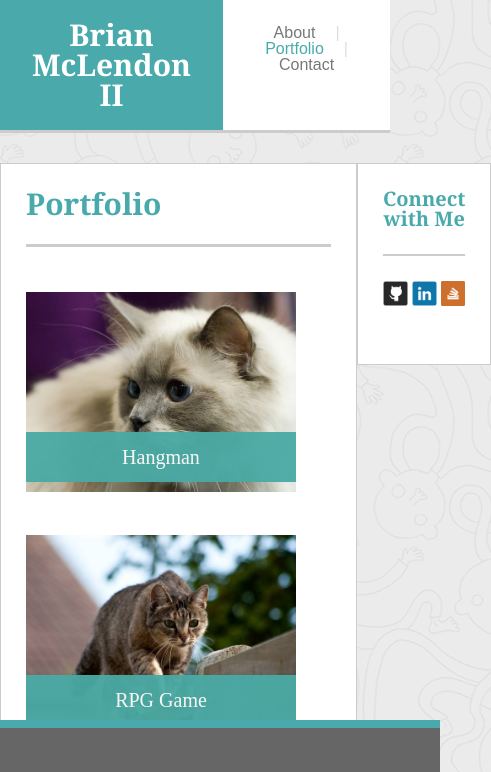
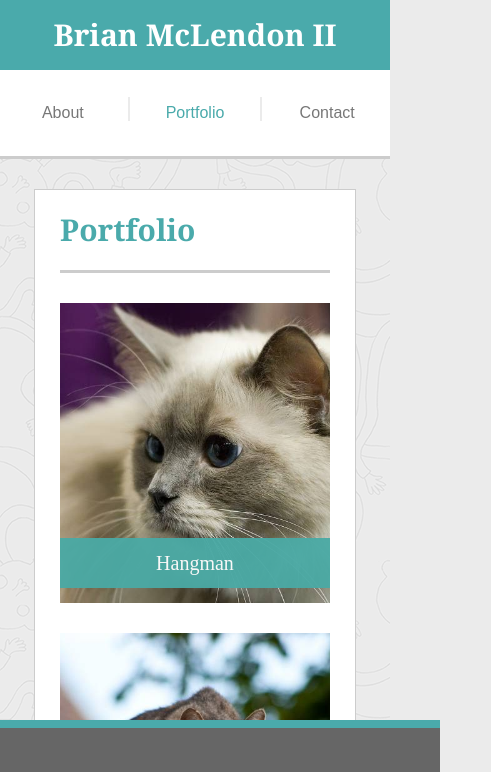
Before and after one commit to eyeofbri/Basic-Portfolio2, a plain HTML site: page portfolio.html in a window 390 px wide. Shown: the top 772 px of the page, 491 px wide, since content can reach past the window. Drawn offline with Linux system fonts and the light colour scheme.

Commit message:
jan25th,2017 -completed design

```diff
--- a/assets/css/style.css
+++ b/assets/css/style.css
@@ -13,7 +13,8 @@
 
 body{
 	background: url(../images/ignasi_pattern_s.png);
-    background-position: 25% 25%;
+    /*background-position: 25% 25%;*/
+    background-color: #ebebeb;
 }
 
 
@@ -49,9 +50,16 @@ header{
 	padding: 25px 0;
 }
 
+#top-holder p{
+	font-size:25px;
+	color:#ebebeb;
+	display: inline-block;
+    vertical-align: middle;
+}
+
 #top-holder nav a:not(.nav-active) {
     color: #777;
-    padding: 10px 10px;
+    padding: 10px 20px;
     text-decoration: none;
 }
 
@@ -65,16 +73,16 @@ header{
 .nav-active {
     color: var(--fontC-Teal);
     cursor: default;
-    padding: 10px 10px;
+    padding: 10px 20px;
 	text-decoration: none;
 }
 
-#top-holder nav a:nth-of-type(-n+2):after{
+/*#top-holder nav a:nth-of-type(-n+2):after{
 	content: "|";
 	padding-left: 20px;
 	color:#ddd;
 }
-
+*/
 
 
 /*PAGE MID*/
@@ -83,7 +91,6 @@ main{
     display: flex;
 	margin: 0 auto;
 	max-width: var(--myWidth);
-
     padding-bottom: 30px;
     margin-bottom: 140px;
 }
@@ -129,8 +136,8 @@ aside{
 	width: 220px;
 	flex:0.85;
 	height: 200px;
-   -webkit-flex-flow: column wrap;
-   flex-flow: column wrap;
+   	-webkit-flex-flow: column wrap;
+   	flex-flow: column wrap;
 }
 
 aside h2{
@@ -245,24 +252,22 @@ section form{
 /*PORTFOLIO PAGE*/
 
 section ul li{
-	width: 270px;
-	height: 200px;
+	width: 100%;
+	height: 300px;
 	background: #333;
 	clear:both;
 	display: inline-flex;
 	overflow: hidden;
 	padding: 0;
-	margin: 20px 0;
+	margin: 5px 0 25px 0;
 	background-size: cover;
 	background-repeat: no-repeat;
 	background-position: 50% 50%;
 	cursor: pointer;
+	text-align: center;
 }
 
-section ul li:nth-of-type(even){
-	float:left;
-	margin-right: 35px;
-}
+
 
 section ul li:nth-of-type(1){
 	background-image: url("../images/p1.jpg");
@@ -288,10 +293,10 @@ h4{
 	background: #4aaaa5;
 	color: #fff;
 	padding: 15px 0;
-	position: absolute;
 	text-align: center;
-	width: 270px;
-	margin-top:140px;
+	width: 100%;
+	margin: auto;
+	margin-top:240px;
 	font-size: 20px;
 	opacity: .95;
 	-webkit-transition: font-size 0.5s, padding 0.5s;
@@ -309,3 +314,104 @@ section ul li:active{
 	-webkit-filter: grayscale(1);
 	filter: grayscale(1);
 }
+
+
+@media screen and (max-width : 768px) {
+	main{
+   		-webkit-flex-flow: column wrap;
+   		flex-flow: column wrap;
+		margin-left: 30px;
+		margin-right: 30px;
+	}
+	section{
+		width:calc(100% - 60px);
+		margin: auto;
+		margin-top: 30px;
+	}
+
+	aside{
+		padding: 0 25px;
+		margin: auto;
+		margin-top: 30px;
+		flex:1;
+		-webkit-flex-flow: column;
+   		flex-flow: column;
+   		text-align: left;
+   		width:calc(100% - 60px);
+	}
+	aside h2{
+		text-align: left;
+	}
+	aside img{
+		width: 80px;
+		height: 80px;
+	}
+	aside ul{
+		text-align: left;
+	}
+
+
+	section ul li{
+		width: 47%;
+		height: 250px;
+	}
+
+	h4{
+		margin-top:190px;
+	}
+
+	section ul li:nth-of-type(even){
+		float:right;
+		/*margin-left: 30px;*/
+	}
+}
+
+@media screen and (max-width : 640px) {
+
+	section ul li{
+		width: 100%;
+		height: 300px;
+	}
+
+	section ul li:nth-of-type(even){
+		float:none;
+		/*margin-left: 30px;*/
+	}
+
+
+	h4{
+		margin-top:235px;
+	}
+
+	section img {
+		width: 100%;
+    	margin: 0 30px 30px 0;
+    	float: left;
+	}
+
+	#top-holder{
+		-webkit-flex-flow: column;
+   		flex-flow: column;
+	}
+
+	#top-holder nav{
+		color: #777;
+		font-family: var(--font2);
+		margin:0 auto;
+		/*padding: 40px 0;*/
+		width: 100%;
+		display: flex;
+	}
+	#top-holder nav a:not(.nav-active) {
+	    color: #777;
+	    text-decoration: none;
+	    width: 30%;
+	}
+	.nav-active {
+    	color: var(--fontC-Teal);
+    	cursor: default;
+		text-decoration: none;
+		width: 30%;
+	}
+
+}
--- a/portfolio.html
+++ b/portfolio.html
@@ -1,6 +1,7 @@
 <!DOCTYPE html>
 <html>
 <head>
+	<meta name="viewport" content="width=device-width, initial-scale=1.0">
 	<link rel="stylesheet" type="text/css" href="./assets/css/reset.css">
 	<link rel="stylesheet" type="text/css" href="./assets/css/style.css">
 	<title>Brian McLendon II || Basic-Portfolio (VERSION 2)</title>
@@ -10,8 +11,8 @@
 		<div id="top-holder">
 			<h1>Brian McLendon II</h1>
 			<nav>
-				<a href="./index.html" >About</a>
-				<a href="#" class="nav-active">Portfolio</a>
+				<a href="./index.html" >About</a><p>|</p>
+				<a href="#" class="nav-active">Portfolio</a><p>|</p>
 				<a href="./contact.html">Contact</a>
 			</nav>
 		</div>
```
Also changed, not shown: contact.html (+2 -2 lines), index.html (+2 -2 lines).
